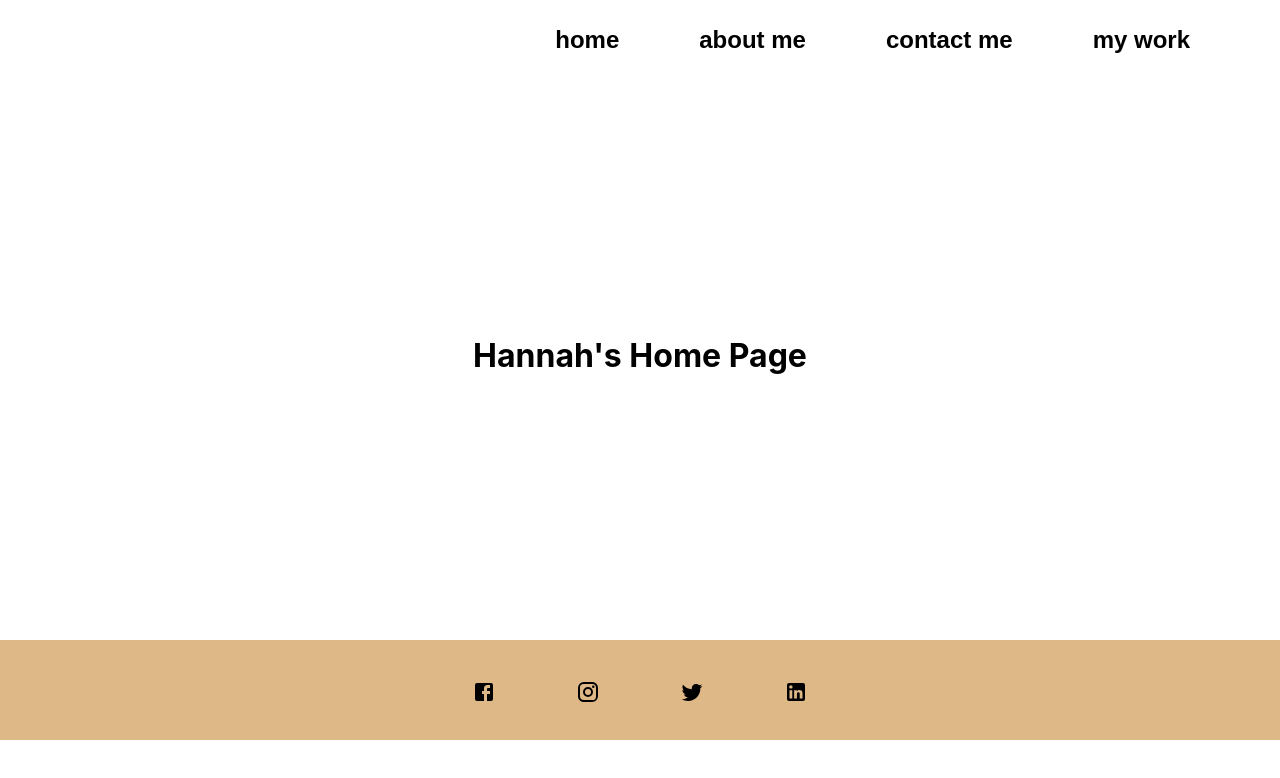
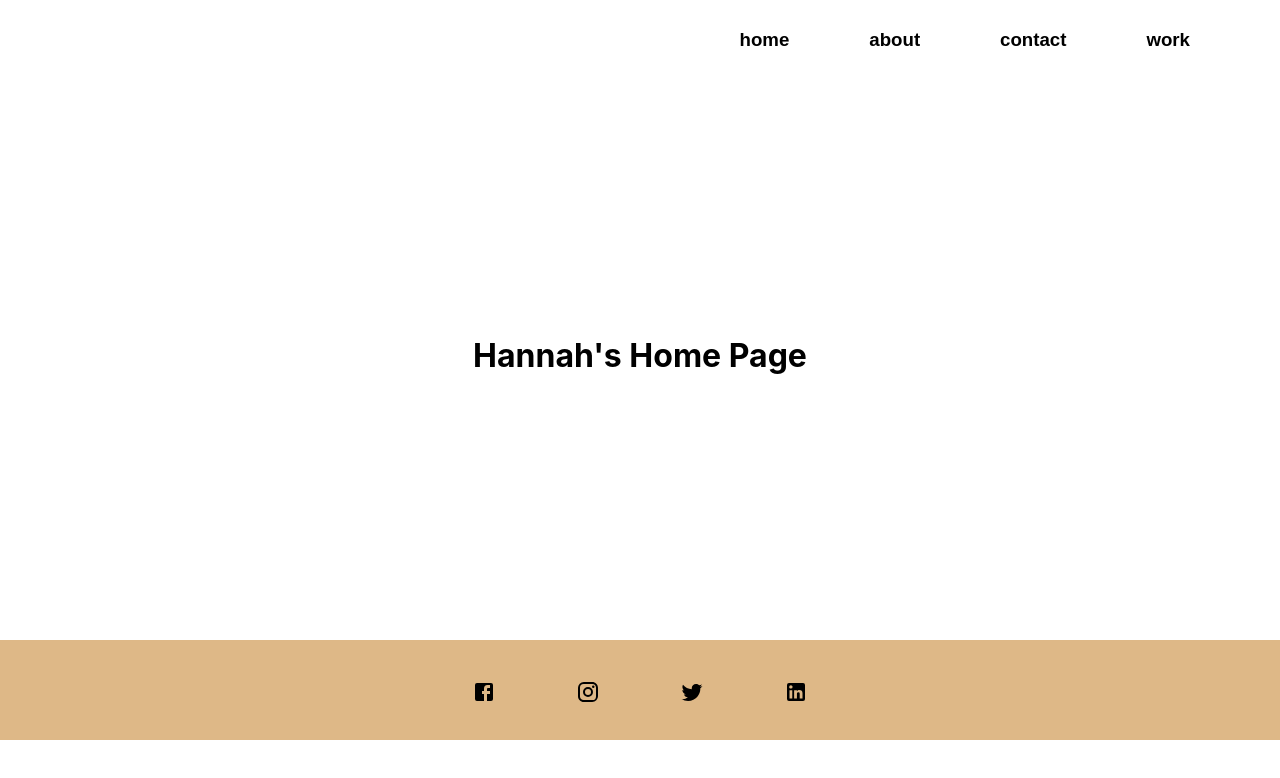
Before and after one commit to wesleypetry/HannahPortfolio, a React (Create React App) app: page / in a window 1280 px wide. Shown: the top 778 px of the page. Built offline with nearby package versions, Linux system fonts and the light colour scheme.

Commit message:
Changes to NavBar
Changed page titles and css for HeaderBar

```diff
--- a/src/Pages/HeaderBar.js
+++ b/src/Pages/HeaderBar.js
@@ -8,13 +8,13 @@ function HeaderBar(props) {
                 <h1 className="H1_Header">home</h1>
             </a>
             <a href="/About" className="H1_Link">
-                <h1 className="H1_Header">about me</h1>
+                <h1 className="H1_Header">about</h1>
             </a>
             <a href="/Contact" className="H1_Link">
-                <h1 className="H1_Header">contact me</h1>
+                <h1 className="H1_Header">contact</h1>
             </a>
             <a href="/Work" className="H1_Link">
-                <h1 className="H1_Header">my work</h1>
+                <h1 className="H1_Header">work</h1>
             </a>
         </div>
     )
--- a/src/Pages/styles.modules.css
+++ b/src/Pages/styles.modules.css
@@ -73,7 +73,7 @@
     margin-left: 40px;
     margin-right: 40px;
     font-family: sans-serif;
-    font-size: 18pt;
+    font-size: 14pt;
   }
 
 a:link {
```
